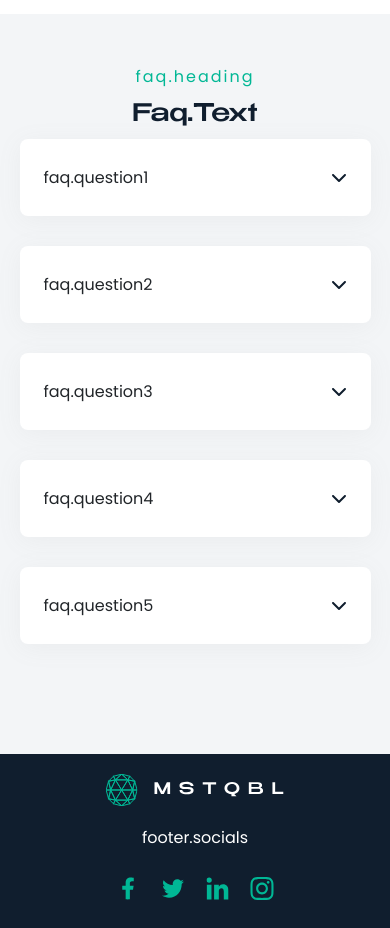
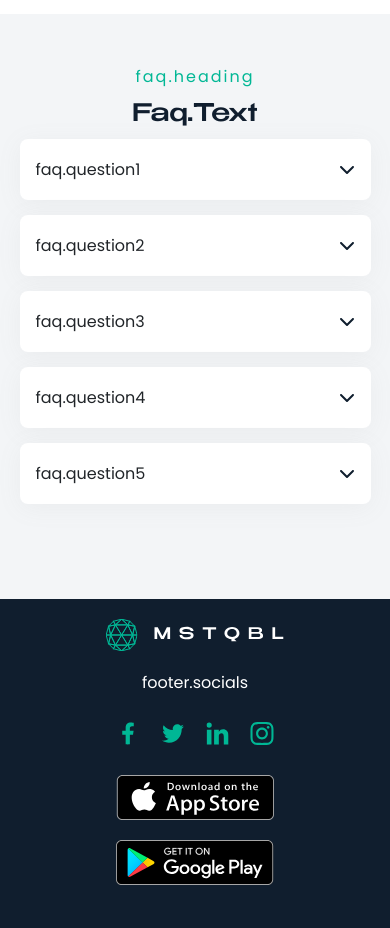
Before and after one commit to deeola/delivery, a React (Vite) app: page /#/signup in a window 390 px wide. Shown: the part 6620-7548 px from the top of the page. Built offline with nearby package versions, Linux system fonts and the light colour scheme; no server answers.

Commit message:
fix faq delivery

```diff
--- a/src/components/Home/FAQ/FAQ.css
+++ b/src/components/Home/FAQ/FAQ.css
@@ -208,4 +208,14 @@ text-align: left;
     font-size: 16px;
   }
 
+  .faq-item {
+
+    padding: 16px;
+    margin-bottom: 15px;
+
+
+
+
+  }
+
 }
```
